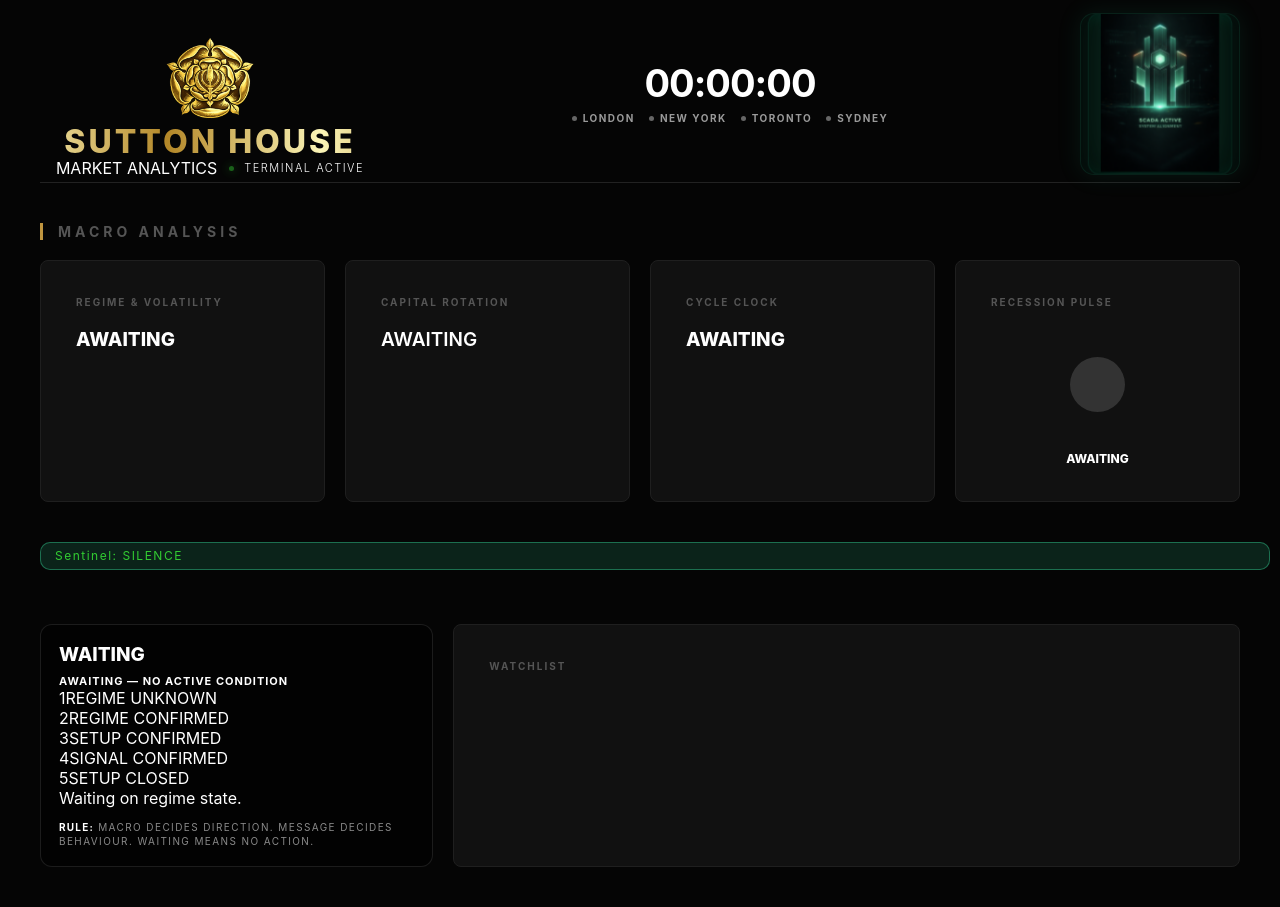
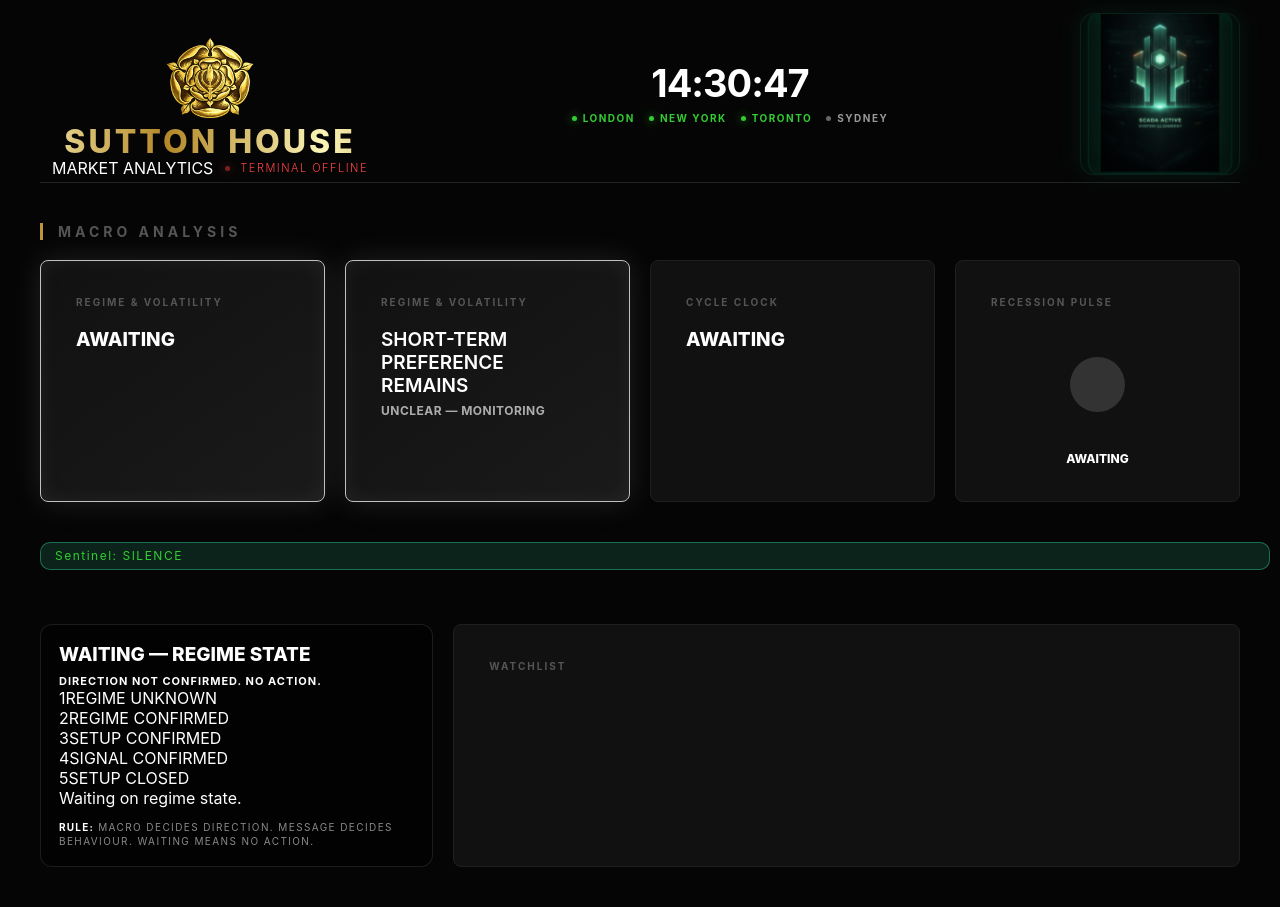
Before and after one commit to SJAGSINGH/SuttonHouse-MarkMon, a Flask app: page / in a window 1280 px wide. Run offline with Flask 3, Linux system fonts and the light colour scheme; some libraries are stand-ins or nearby versions.

Commit message:
Update index.html

```diff
--- a/templates/index.html
+++ b/templates/index.html
@@ -729,7 +729,7 @@ body.war-room .scada-card{
     </div>
 
     <div class="card" id="card-2">
-      <h3 id="h3-2">Capital Rotation</h3>
+      <h3 id="h3-2">Regime &amp; Volatility</h3>
       <div class="primary-text" id="val-2">AWAITING</div>
       <div class="secondary-text" id="sub-2"></div>
       <div id="gauge-2" style="display:none;"></div>
@@ -1129,9 +1129,8 @@ function _updateDebugBtn() {
   setFounderUnlocked(true);   // <-- ADD THIS
   secretMode = true;
   // Hide public Card2 status line in secret mode (prevents bleed)
-  const v2b = document.getElementById('sub-2');
+  const v2b = document.getElementById('val-2b');
   if (v2b) v2b.style.display = 'none';
-
 
   _updateDebugBtn();
 
@@ -1161,9 +1160,8 @@ function _updateDebugBtn() {
   if (exitBtn) exitBtn.style.display = 'none';
 
   // restore public Card2 status line
-  const v2b = document.getElementById('sub-2');
+  const v2b = document.getElementById('val-2b');
   if (v2b) v2b.style.display = '';
-
 
   hideGauge('gauge-1'); hideGauge('gauge-2'); hideGauge('gauge-3');
   setText('h3-1','Regime & Volatility'); setText('h3-2','Capital Rotation'); setText('h3-3','CYCLE CLOCK');
@@ -1211,9 +1209,7 @@ function _updateDebugBtn() {
   });
 
 
-  setText('val-2','SHORT-TERM PREFERENCE REMAINS');
-  setText('sub-2','UNCLEAR — MONITORING');
-
+  setText('val-2','SHORT-TERM PREFERENCE REMAINS'); setText('val-2b','UNCLEAR — MONITORING');
 
 
  // --- Card 1 defaults ONLY if regime not present in this update
@@ -1651,8 +1647,8 @@ if (!secretMode) {
 
     // ✅ allow either id for the status line (depending on your HTML)
     const v2b =
-      const v2b = document.getElementById("sub-2");
-
+      document.getElementById("val-2b") ||
+      document.getElementById("sub-2");
 
     if (!c2 || !v2 || !v2b) {
       console.warn("[CARD2] missing DOM nodes", { c2:!!c2, v2:!!v2, v2b:!!v2b });
```
